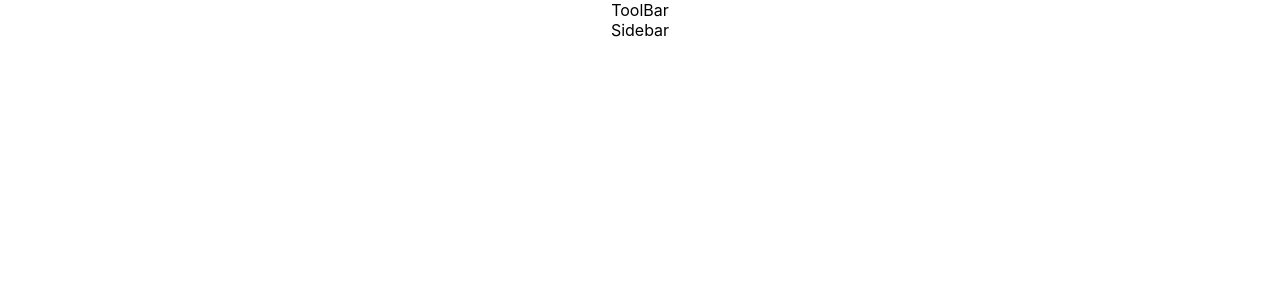
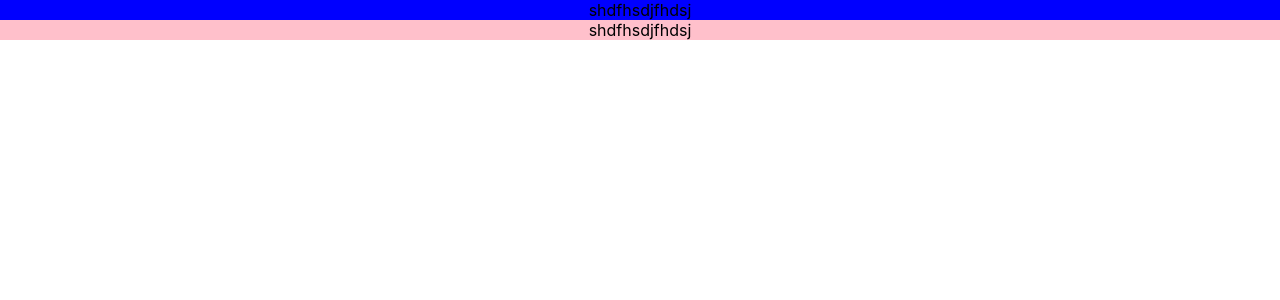
Before and after one commit to javascript-m/react_app, a React (Create React App) app: page / in a window 1280 px wide. Shown: the top 300 px of the page. Built offline with nearby package versions, Linux system fonts and the light colour scheme.

Commit message:
Finished basic setup

```diff
--- a/src/Layout/Layout.js
+++ b/src/Layout/Layout.js
@@ -1,11 +1,12 @@
 import React from 'react';
+import SideBar from './SideBar/SideBar';
+import ToolBar from './ToolBar/ToolBar';
 
 const Layout = () => {
     return (
         <div>
-            {/*Komponente koje treba napraviti: */}
-            <div>ToolBar</div>
-            <div>Sidebar</div>
+            <ToolBar></ToolBar>
+            <SideBar></SideBar>
         </div>
     );
 }
--- a/src/Layout/SideBar/SideBar.css
+++ b/src/Layout/SideBar/SideBar.css
@@ -0,0 +1,3 @@
+div {
+    background-color: pink;
+}
--- a/src/Layout/SideBar/SideBar.js
+++ b/src/Layout/SideBar/SideBar.js
@@ -0,0 +1,11 @@
+import React from 'react';
+import './SideBar.css';
+
+const SideBar = () => {
+    return (
+        <div> shdfhsdjfhdsj
+        </div>
+    );
+}
+
+export default SideBar;
--- a/src/Layout/ToolBar/ToolBar.css
+++ b/src/Layout/ToolBar/ToolBar.css
@@ -0,0 +1,3 @@
+.box1 {
+    background-color: blue;
+}
--- a/src/Layout/ToolBar/ToolBar.js
+++ b/src/Layout/ToolBar/ToolBar.js
@@ -0,0 +1,11 @@
+import React from 'react';
+import './ToolBar.css';
+
+const ToolBar = () => {
+    return (
+        <div className="box1"> shdfhsdjfhdsj
+        </div>
+    );
+}
+
+export default ToolBar;
```
